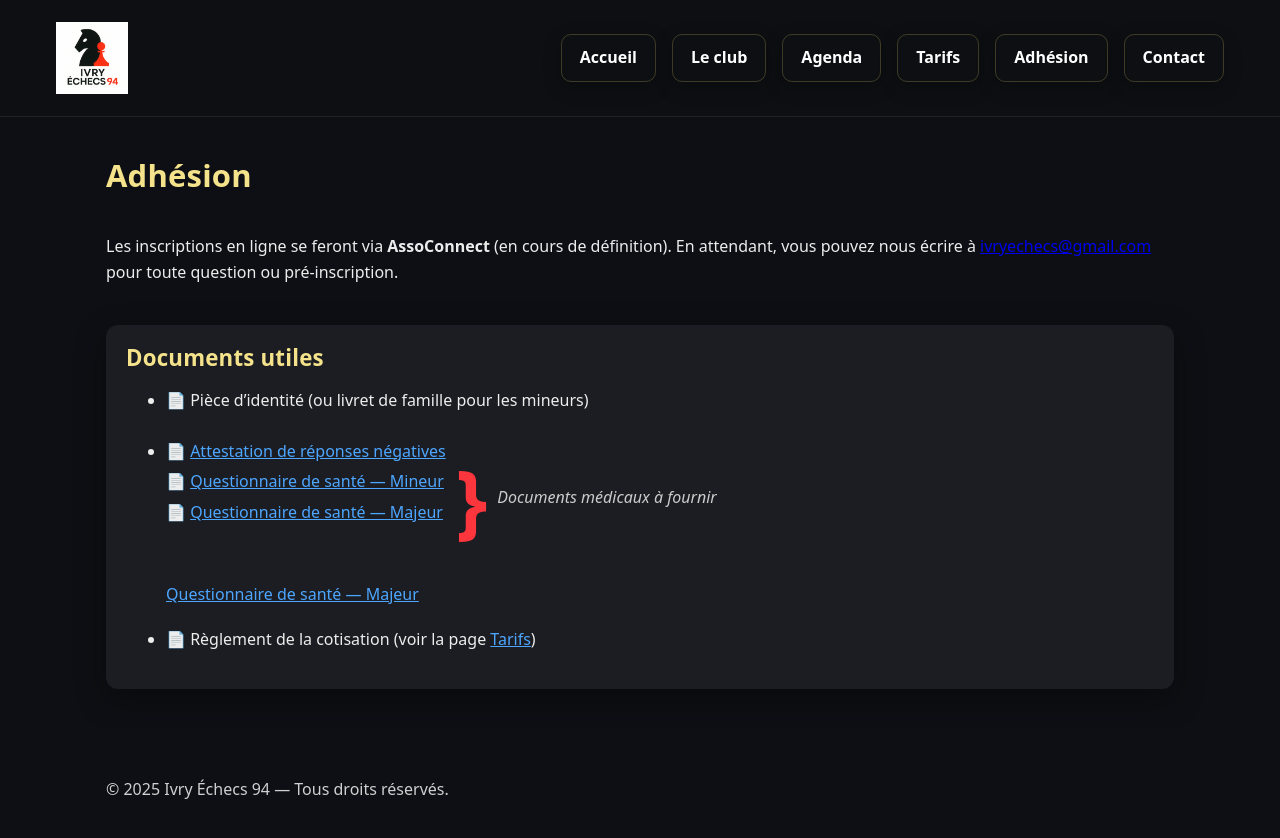
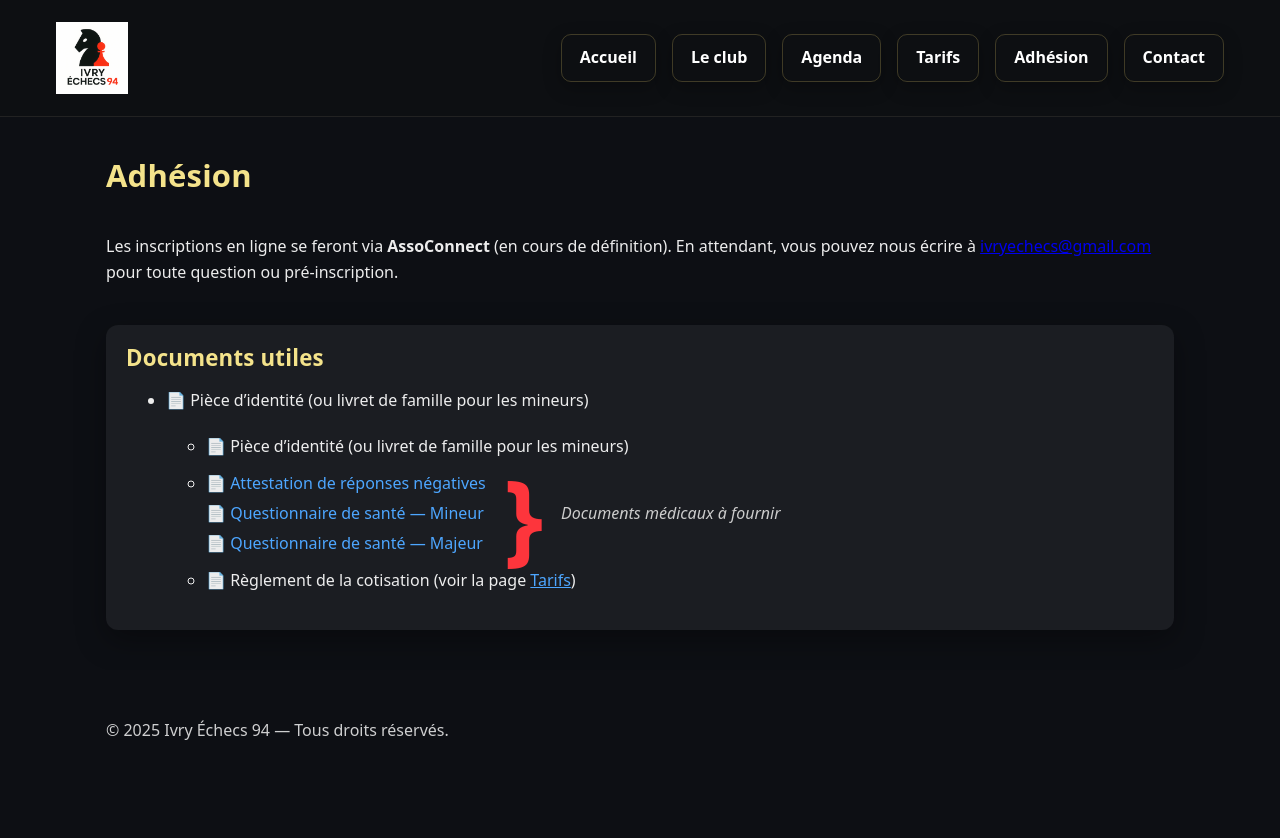
Before and after one commit to Nelwyn64/ivry-echecs-94, a Jekyll site: the page built from adhesion.html, in a window 1280 px wide. Shown: the top 838 px of the page. Built offline with Jekyll 4.4.1, drawn with Linux system fonts in a browser that asks for light colours.

Commit message:
Update Pages du site “adhesion”

```diff
--- a/adhesion.html
+++ b/adhesion.html
@@ -20,39 +20,25 @@ bg_image: bg-adhesion.jpg
   <h3>Documents utiles</h3>
   <ul>
     <li>📄 Pièce d’identité (ou livret de famille pour les mineurs)</li>
-    <p style="margin:20px 0;"></p><li><style>
-  .brace-group {
-    display: flex;
-    align-items: stretch;   /* l’accolade prend la même hauteur que la liste */
-    margin: 20px 0;
-  }
+    <p style="margin:20px 0;"></p><!-- garde ta carte et le <ul> parent -->
+<ul class="docs-list">
+  <li>📄 Pièce d’identité (ou livret de famille pour les mineurs)</li>
 
-  .brace-links {
-    list-style: none;
-    margin: 0;
-    padding: 0;
-  }
+  <!-- 1 seul <li> pour regrouper les 3 liens -->
+  <li class="medical-group">
 
-  .brace-links li {
-    margin: 5px 0;
-  }
-
-  .brace {
-    display: flex;
-    align-items: center;    /* centre l’accolade verticalement */
-    font-size: 80px;        /* taille de base */
-    color: #fd353c;         /* rouge vif du club */
-    font-weight: bold;
-    margin-left: 10px;
-    margin-right: 10px;
-  }
-
-  .brace-text {
-    display: flex;
-    align-items: center;    /* aligne le texte au milieu verticalement */
-    font-style: italic;
-    color: #cccccc;         /* gris clair */
-  }
+    <style>
+      .brace-group{display:flex;align-items:stretch;gap:12px;margin:8px 0}
+      .brace-links{list-style:none;margin:0;padding:0}
+      .brace-links li{margin:4px 0}
+      .brace{display:flex;align-items:center;align-self:stretch;
+             font-size:clamp(48px,8vw,100px);line-height:.8;
+             color:#fd353c;font-weight:700;padding:0 6px}
+      .brace-text{display:flex;align-items:center;white-space:nowrap;
+                  font-style:italic;color:#cccccc}
+      /* Optionnel: bleu liens local à ce groupe */
+      .medical-group a{color:#4da6ff;text-decoration:none}
+      .medical-group a:hover{color:#82c4ff}
     </style>
 
     <div class="brace-group">
@@ -64,8 +50,11 @@ bg_image: bg-adhesion.jpg
       <div class="brace">}</div>
       <div class="brace-text">Documents médicaux à fournir</div>
     </div>
-<a href="/assets/uploads/questionnaire_majeur.pdf" target="_blank">Questionnaire de santé — Majeur </a></li>
-    <p style="margin:20px 0;"></p><li>📄 Règlement de la cotisation (voir la page <a href="/tarifs/">Tarifs</a>)</li>
+  </li>
+
+  <li>📄 Règlement de la cotisation (voir la page <a href="/tarifs/">Tarifs</a>)</li>
+</ul>
+
   </ul>
 </div><style>
   .card a {
```
Lines whose indentation alone changed are shown as unchanged.
